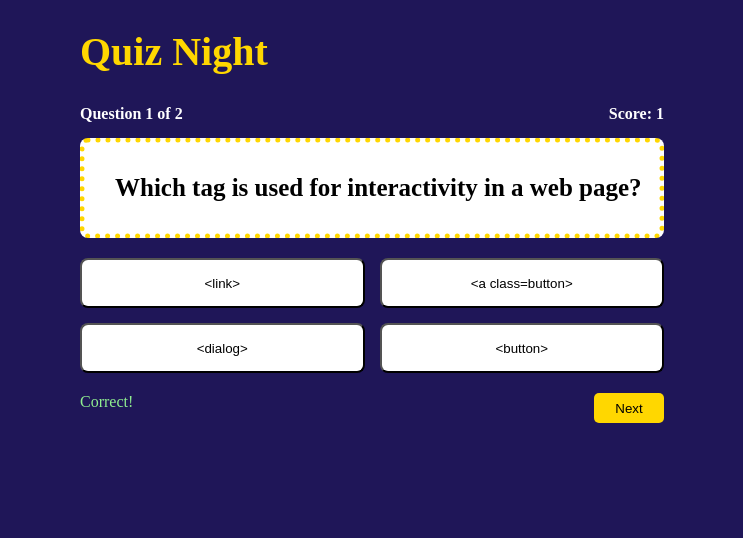
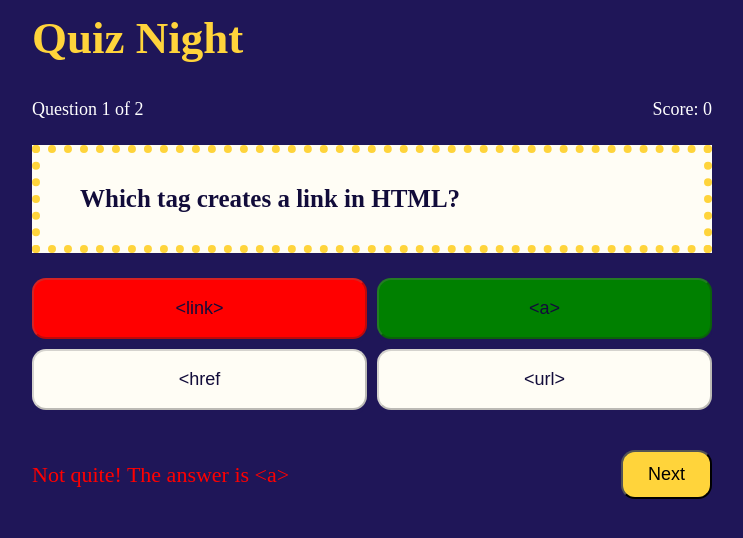
Before and after one commit to Miles01-wiz/Structure-Practice, a plain HTML site: page Quiz-temp/quiz.html in a window 1280 px wide. Both pictures are taken after a click on the button "<link>". Shown: the whole page, without its empty margins (268-1011 px from the left). Drawn offline with Linux system fonts and the light colour scheme.

Commit message:
Added some codes to my javascript files.

```diff
--- a/Quiz-temp/quiz.css
+++ b/Quiz-temp/quiz.css
@@ -1,103 +1,90 @@
-:root {
-  --bg-clr-: #1f1658;
-  --title-clr: gold;
-  --grid-clr: white;
-  --footer-p: lightgreen;
+* {
+  margin: 0;
+  padding: 0;
+  box-sizing: border-box;
 }
 
-* {
-  box-sizing: border-box;
-  margin: 0;
-  padding: 0;
+:root {
+  --color-primary: #120c3a;
+  --color-secondary: #ffd43b;
+  --bg-primary: #1f1658;
+  --bg-secondary: #fffdf5;
+  --space-y: 25px;
 }
 
-.p-sec {
-  background-color: var(--bg-clr-);
-  width: 100%;
-  height: 100vh;
+body {
+  color: white;
+  font-size: 18px;
+  background-color: var(--bg-primary);
+  padding: 12px 20px;
 }
 
-.p-div {
-  display: flex;
-  justify-content: center;
-  flex-direction: column;
-  padding: 28px 28px 28px 28px;
-  width: 50%;
+h1 {
+  color: var(--color-secondary);
+  font-size: 45px;
+}
+
+h2 {
+  font-size: 25px;
+}
+
+.content-page {
+  max-width: 680px;
   margin: 0 auto;
 }
 
-.quiz-title {
-  color: var(--title-clr);
-  font-size: 40px;
+.flex {
+  display: flex;
+  justify-content: space-between;
+  align-items: center;
 }
 
-.top-para {
-  display: flex;
-  justify-content: space-between;
-  color: white;
-  margin-top: 30px;
-  font-weight: bold;
+.status {
+  margin-top: 35px;
 }
 
-.question {
-  display: flex;
-  align-items: center;
-  width: 100%;
-  background-color: white;
-  height: 100px;
-  margin-top: 15px;
-  font-size: 25px;
-  border-radius: 8px;
-  padding-left: 30px;
-  border: 5px solid var(--title-clr);
-  border-style: dotted;
+.question-box {
+  color: var(--color-primary);
+  background-color: var(--bg-secondary);
+  padding: 32px 40px;
+  margin: var(--space-y) 0;
+  border: 8px dotted var(--color-secondary);
 }
 
-.grid-items {
+.options-box {
   display: grid;
   grid-template-columns: 1fr 1fr;
-  margin-top: 20px;
-  gap: 15px;
-  text-align: center;
+  gap: 10px;
 }
 
-.grid-item {
-  display: flex;
-  align-items: center;
-  justify-content: center;
-  width: 100%;
-  background-color: white;
-  height: 50px;
-  border-radius: 8px;
+.option {
+  color: var(--color-primary);
+  background-color: var(--bg-secondary);
+  font-size: 18px;
+  font-weight: 500;
+  border-radius: 14px;
+  box-shadow: 0px 5px 0px var(--bg-primary);
+  padding: 18px 24px;
+  cursor: pointer;
 }
 
-.grid-item:hover {
-  background-color: var(--title-clr);
-  border-radius: 8px;
-}
+.footer {
+  margin-top: 40px;
 
-.footer-para {
-  display: flex;
-  justify-content: space-between;
-  margin-top: 20px;
+  p {
+    font-size: 22px;
+    color: rgb(34, 167, 34);
+  }
 }
 
 .hidden {
-  display: none;
+  opacity: 0;
 }
 
-.footer-para p {
-  color: var(--footer-p);
+.btn-action {
+  background-color: var(--color-secondary);
+  font-size: 18px;
+  font-weight: 500;
+  border-radius: 14px;
+  padding: 12px 25px;
 }
-
-.next-btn {
-  border: none;
-  background-color: var(--title-clr);
-  width: 70px;
-  height: 30px;
-  border-radius: 5px;
-}
-
-.next-btn:hover {
-  background-color: #fff;
-}
--- a/Quiz-temp/quiz.html
+++ b/Quiz-temp/quiz.html
@@ -3,39 +3,35 @@
   <head>
     <meta charset="UTF-8" />
     <meta name="viewport" content="width=device-width, initial-scale=1.0" />
-    <title>Document</title>
+    <title>Quiz Night</title>
     <link rel="stylesheet" href="quiz.css" />
     <script src="quiz.js" defer></script>
   </head>
+
   <body>
-    <section class="p-sec">
-      <div class="p-div">
-        <h1 class="quiz-title">Quiz Night</h1>
-        <div class="top-para">
+    <main class="content-page" aria-label="Quiz start">
+      <h1 class="title">Quiz Night</h1>
+      <div class="quiz">
+        <div class="status flex">
           <p class="progress"></p>
-          <span>Score: 1</span>
+          <p class="score">Score: <span class="score-value">0</span></p>
         </div>
-        <h2 class="question">Which tag creates a link in HTML?</h2>
-        <div class="grid-items">
-          <div>
-            <button class="grid-item"><code>&lt;link&gt;</code></button>
-          </div>
-          <div>
-            <button class="grid-item"><code>&lt;a&gt;</code></button>
-          </div>
-          <div>
-            <button class="grid-item"><code>&lt;href&gt;</code></button>
-          </div>
-          <div>
-            <button class="grid-item"><code>&lt;url&gt;</code></button>
-          </div>
+        <div class="question-box">
+          <h2>Question textGoes here</h2>
         </div>
-
-        <div class="footer-para hidden">
-          <p>Correct!</p>
-          <button class="next-btn">Next</button>
+        <div class="options-box">
+          <!--added click event-->
+          <button class="option">result</button>
+          <!--added click event-->
+          <button class="option">result</button>
+          <button class="option">result</button>
+          <button class="option">result</button>
+        </div>
+        <div class="footer flex hidden">
+          <p class="result">Correct!</p>
+          <button class="btn-action" disabled>Next</button>
         </div>
       </div>
-    </section>
+    </main>
   </body>
 </html>
--- a/Quiz-temp/quiz.js
+++ b/Quiz-temp/quiz.js
@@ -1,36 +1,92 @@
 const questions = [
     {
-    question: "Which tag creates a link in HTML?",
-    options: ["<link>", "<a>", "<href>", "<url>"],
+        question: 'Which tag creates a link in HTML?',
+        options: ['<link>', '<a>', '<href', '<url>'],
+        answer: 1,
     },
+
     {
-    question: "Which tag is used for interactivity in a web page?",
-    options: ["<link>", "<a class=button>", "<dialog>", "<button>"],
+        question: 'What tag is used for interactivity on the web page?',
+        options: ['<link>', '<a class="button">', '<dialog>', '<button>'],
+        answer: 3,
     },
 ];
 
-let questionNumber = 1;
+let questionNumber = 0;
+let score = 0;
 
-const mainQuestion = document.querySelector(".question");
-const optionList = document.querySelector(".grid-items");
-const btnOptions = document.querySelectorAll(".grid-item");
-const progress = document.querySelector(".progress");
-const footerContent = document.querySelector(".footer-para");
+const h2Question = document.querySelector('.question-box h2');
+const optionList = document.querySelector('.options-box');
+const btnOptions = document.querySelectorAll('.option');
+const progress = document.querySelector('.progress');
+const footerQuiz = document.querySelector('.footer');
+const answerMessage = document.querySelector('.result');
+const scoreValue = document.querySelector('.score-value');
+const btnNext = document.querySelector('.btn-action');
 
 function showContent() {
-  progress.textContent =
-    "Question " + questionNumber + " of " + questions.length;
+    progress.textContent = 'Question ' + (questionNumber + 1) + ' of ' + questions.length;
 
     let current = questions[questionNumber];
-  mainQuestion.textContent = current.question;
+    h2Question.textContent = current.question;
 
-  for (let index = 0; index < btnOptions.length; index++) {
-    btnOptions[index].textContent = current.options[index];
+    for (let i = 0; i < btnOptions.length; i++) {
+        btnOptions[i].textContent = current.options[i];
     }
 }
 
+function pickAnswer(answerChoice) {
+    let currentQuestion = questions[questionNumber];
+    btnNext.disabled = false;
+
+    if (answerChoice === currentQuestion.answer) {
+        score++;
+        scoreValue.textContent = score;
+        btnOptions[answerChoice].style.backgroundColor = 'green';
+        footerQuiz.classList.remove('hidden');
+    } else {
+        footerQuiz.classList.remove('hidden');
+        answerMessage.textContent = `Not quite! The answer is ${btnOptions[currentQuestion.answer].textContent}`;
+        answerMessage.style.color = 'red';
+        btnOptions[answerChoice].style.backgroundColor = 'red';
+        btnOptions[currentQuestion.answer].style.backgroundColor = 'green';
+    }
+
+    for (let count = 0; count < btnOptions.length; count++) {
+        btnOptions[count].disabled = true;
+    }
+}
+
+optionList.addEventListener('click', (e) => {
+    let btnClick = e.target.closest('.option');
+    if (!btnClick) return;
+
+    let ansIndex = Array.from(btnOptions).indexOf(btnClick);
+    pickAnswer(ansIndex);
+});
+
+btnNext.addEventListener('click', () => {
+    questionNumber++;
+
+    // reset everything the last answer changed
+    btnOptions.forEach((btn) => {
+        btn.style.backgroundColor = '';
+        btn.disabled = false;
+    });
+    footerQuiz.classList.add('hidden');
+    answerMessage.textContent = 'Correct!';
+    answerMessage.style.color = '';
+    btnNext.disabled = true;
+
+    // no questions left: show the final score
+    if (questionNumber === questions.length) {
+        h2Question.textContent = `Quiz finished! Score: ${score} / ${questions.length}`;
+        optionList.style.display = 'none';
+        progress.textContent = '';
+        return;
+    }
+
     showContent();
+});
 
-btnOptions[0].addEventListener("click", () => {
-  footerContent.classList.toggle("hidden");
-});
+showContent();
```
Lines whose indentation alone changed are shown as unchanged.
